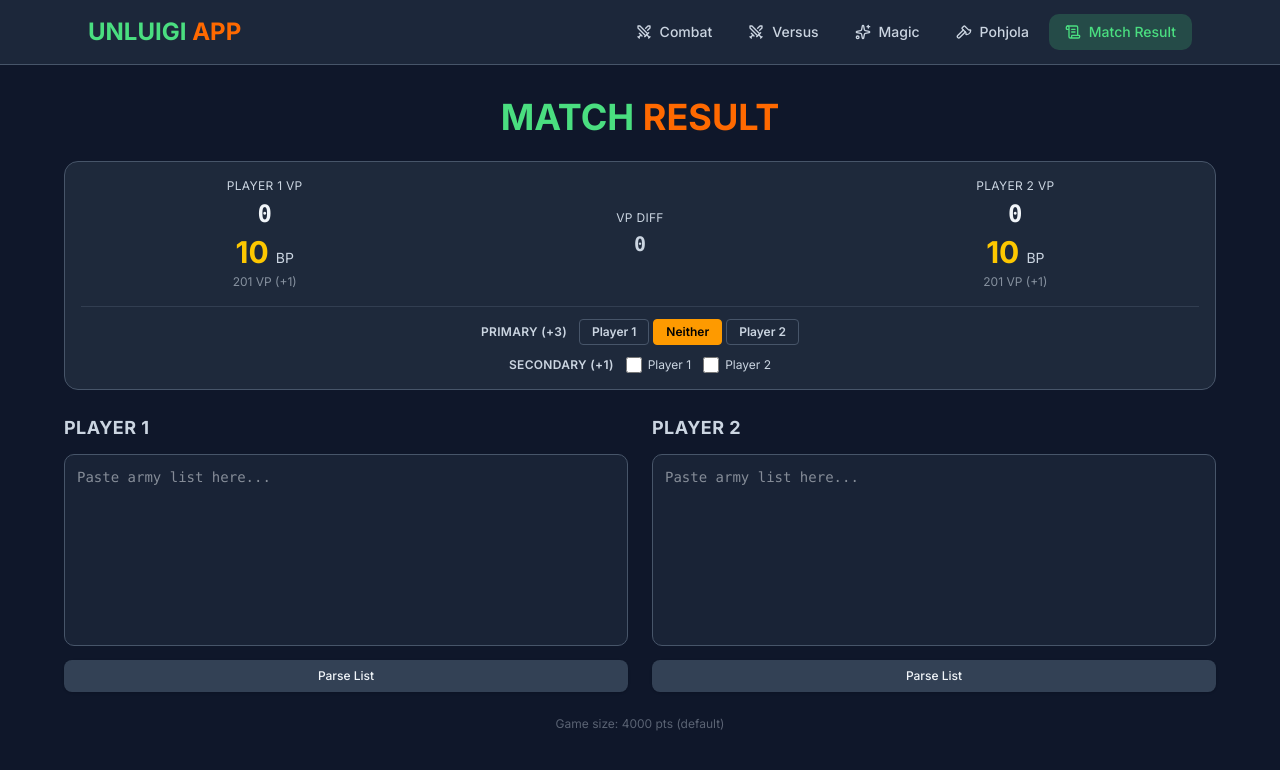
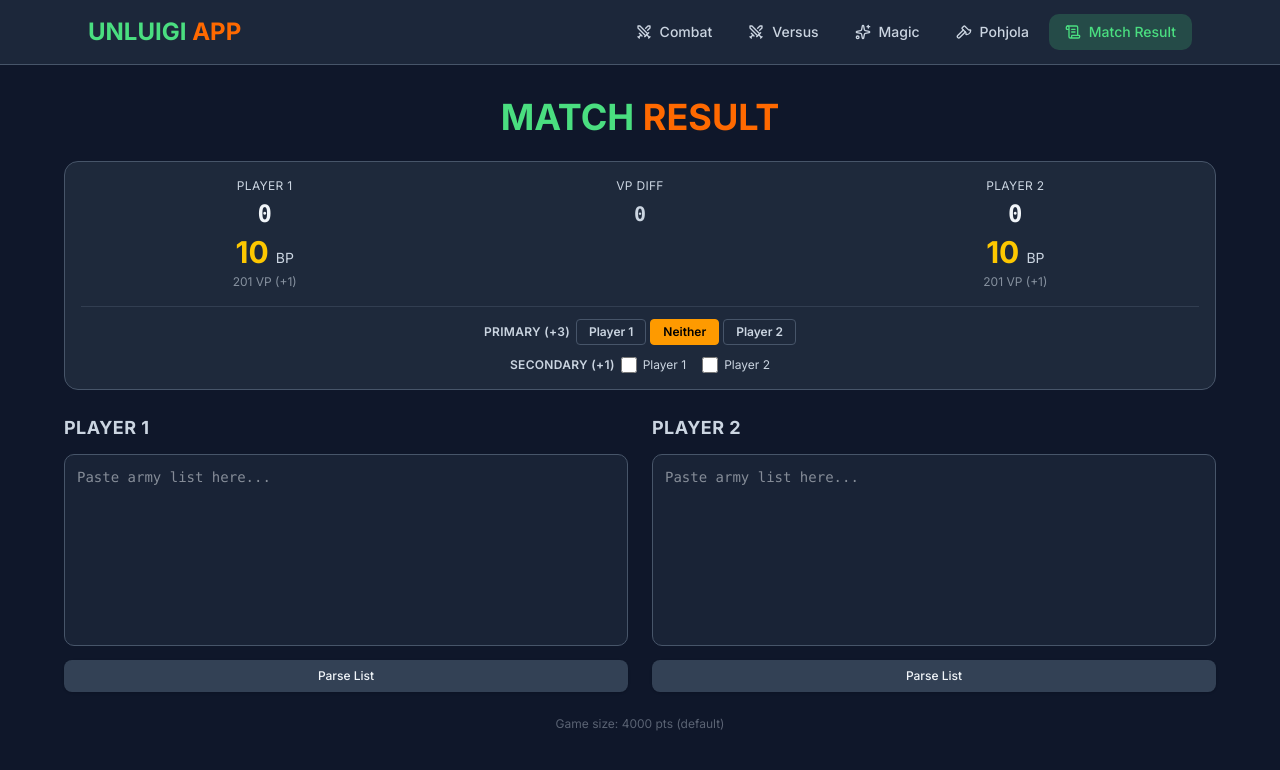
Before and after one commit to Banzgo/unluigi, a React (Vite) app: page /matchresult in a window 1280 px wide. Shown: the top 770 px of the page. Built offline with nearby package versions, Linux system fonts and the light colour scheme.

Commit message:
refactor: update ScorePanel layout and improve UnitRow status button icons

```diff
--- a/src/matchresult/components/ScorePanel.tsx
+++ b/src/matchresult/components/ScorePanel.tsx
@@ -46,51 +46,43 @@ export function ScorePanel({
 	return (
 		<div className="bg-card border border-border rounded-xl p-4 space-y-4">
 			{/* VP + BP scores */}
-			<div className="grid grid-cols-3 gap-2 text-center">
-				{/* Player 1 */}
-				<div className="space-y-1">
-					<p className="text-xs text-muted-foreground uppercase tracking-wide">{p1Name} VP</p>
+			<div className="grid grid-cols-3 gap-x-2 gap-y-1 text-center items-center">
+				{/* Names row */}
+				<p className="text-xs text-muted-foreground uppercase tracking-wide break-words">{p1Name}</p>
+				<p className="text-xs text-muted-foreground uppercase tracking-wide">VP diff</p>
+				<p className="text-xs text-muted-foreground uppercase tracking-wide break-words">{p2Name}</p>
+
+				{/* VP row */}
 				<p className="text-2xl font-bold font-mono">{formatVp(result.player1Vp)}</p>
-					<p
-						className={cn(
-							"text-3xl font-bold",
-							p1Wins ? "text-green-400" : p2Wins ? "text-red-400" : "text-yellow-400",
-						)}
-					>
+				<p className="text-xl font-bold font-mono text-muted-foreground">{formatVp(result.vpDiff)}</p>
+				<p className="text-2xl font-bold font-mono">{formatVp(result.player2Vp)}</p>
+
+				{/* BP row */}
+				<p className={cn("text-3xl font-bold", p1Wins ? "text-green-400" : p2Wins ? "text-red-400" : "text-yellow-400")}>
 					{result.player1Bp} <span className="text-sm font-normal text-muted-foreground">BP</span>
 				</p>
-					{p1NextVp !== null && <p className="text-xs text-muted-foreground/60">{p1NextVp} VP (+1)</p>}
-				</div>
-
-				{/* Center: diff */}
-				<div className="flex flex-col items-center justify-center space-y-1">
-					<p className="text-xs text-muted-foreground uppercase tracking-wide">VP diff</p>
-					<p className="text-xl font-bold font-mono text-muted-foreground">{formatVp(result.vpDiff)}</p>
-				</div>
-
-				{/* Player 2 */}
-				<div className="space-y-1">
-					<p className="text-xs text-muted-foreground uppercase tracking-wide">{p2Name} VP</p>
-					<p className="text-2xl font-bold font-mono">{formatVp(result.player2Vp)}</p>
-					<p
-						className={cn(
-							"text-3xl font-bold",
-							p2Wins ? "text-green-400" : p1Wins ? "text-red-400" : "text-yellow-400",
-						)}
-					>
+				<div />
+				<p className={cn("text-3xl font-bold", p2Wins ? "text-green-400" : p1Wins ? "text-red-400" : "text-yellow-400")}>
 					{result.player2Bp} <span className="text-sm font-normal text-muted-foreground">BP</span>
 				</p>
-					{p2NextVp !== null && <p className="text-xs text-muted-foreground/60">{p2NextVp} VP (+1)</p>}
-				</div>
+
+				{/* Next VP row */}
+				{(p1NextVp !== null || p2NextVp !== null) && (
+					<>
+						<p className="text-xs text-muted-foreground/60">{p1NextVp !== null ? `${p1NextVp} VP (+1)` : ""}</p>
+						<div />
+						<p className="text-xs text-muted-foreground/60">{p2NextVp !== null ? `${p2NextVp} VP (+1)` : ""}</p>
+					</>
+				)}
 			</div>
 
 			<div className="border-t border-border/50 pt-3 space-y-3">
 				{/* Primary objective */}
-				<div className="flex items-center justify-center gap-3">
-					<span className="text-xs font-semibold uppercase tracking-wide text-muted-foreground shrink-0">
+				<div className="flex flex-col sm:flex-row items-center justify-center gap-1.5">
+					<p className="text-xs font-semibold uppercase tracking-wide text-muted-foreground shrink-0">
 						Primary (+3)
-					</span>
-					<div className="flex gap-1">
+					</p>
+					<div className="flex justify-center gap-1">
 						{(
 							[
 								["player1", p1Name],
@@ -116,10 +108,11 @@ export function ScorePanel({
 				</div>
 
 				{/* Secondary objectives */}
-				<div className="flex items-center justify-center gap-3">
-					<span className="text-xs font-semibold uppercase tracking-wide text-muted-foreground shrink-0">
+				<div className="flex flex-col sm:flex-row items-center justify-center gap-1.5">
+					<p className="text-xs font-semibold uppercase tracking-wide text-muted-foreground shrink-0">
 						Secondary (+1)
-					</span>
+					</p>
+					<div className="flex justify-center gap-4">
 						<label className="flex items-center gap-1.5 cursor-pointer">
 							<input
 								type="checkbox"
@@ -141,5 +134,6 @@ export function ScorePanel({
 					</div>
 				</div>
 			</div>
+		</div>
 	);
 }
--- a/src/matchresult/components/UnitRow.tsx
+++ b/src/matchresult/components/UnitRow.tsx
@@ -1,4 +1,6 @@
 import { cn } from "@/lib/utils";
+import { Check, CirclePlus, Skull } from "lucide-react";
+import type React from "react";
 import type { ParsedUnit, UnitStatus } from "../types";
 
 interface UnitRowProps {
@@ -6,22 +8,22 @@ interface UnitRowProps {
 	onStatusChange: (id: string, status: UnitStatus) => void;
 }
 
-const STATUS_BUTTONS: { status: UnitStatus; label: string; active: string; inactive: string }[] = [
+const STATUS_BUTTONS: { status: UnitStatus; icon: React.ReactNode; active: string; inactive: string }[] = [
 	{
 		status: "alive",
-		label: "ALIVE",
+		icon: <Check size={14} />,
 		active: "bg-green-600 text-white border-green-600",
 		inactive: "border-green-700 text-green-700 hover:bg-green-700/10",
 	},
 	{
 		status: "half",
-		label: "HALF",
+		icon: <CirclePlus size={14} />,
 		active: "bg-orange-500 text-white border-orange-500",
 		inactive: "border-orange-600 text-orange-600 hover:bg-orange-600/10",
 	},
 	{
 		status: "dead",
-		label: "DEAD",
+		icon: <Skull size={14} />,
 		active: "bg-red-600 text-white border-red-600",
 		inactive: "border-red-700 text-red-700 hover:bg-red-700/10",
 	},
@@ -59,17 +61,17 @@ export function UnitRow({ unit, onStatusChange }: Readonly<UnitRowProps>) {
 
 			{/* Right: status buttons */}
 			<div className="flex gap-1 shrink-0">
-				{STATUS_BUTTONS.map(({ status, label, active, inactive }) => (
+				{STATUS_BUTTONS.map(({ status, icon, active, inactive }) => (
 					<button
 						key={status}
 						type="button"
 						onClick={() => onStatusChange(unit.id, status)}
 						className={cn(
-							"px-2 py-0.5 text-xs font-bold border rounded transition-colors",
+							"p-1 border rounded transition-colors",
 							unit.status === status ? active : inactive,
 						)}
 					>
-						{label}
+						{icon}
 					</button>
 				))}
 			</div>
```
Lines whose indentation alone changed are shown as unchanged.
